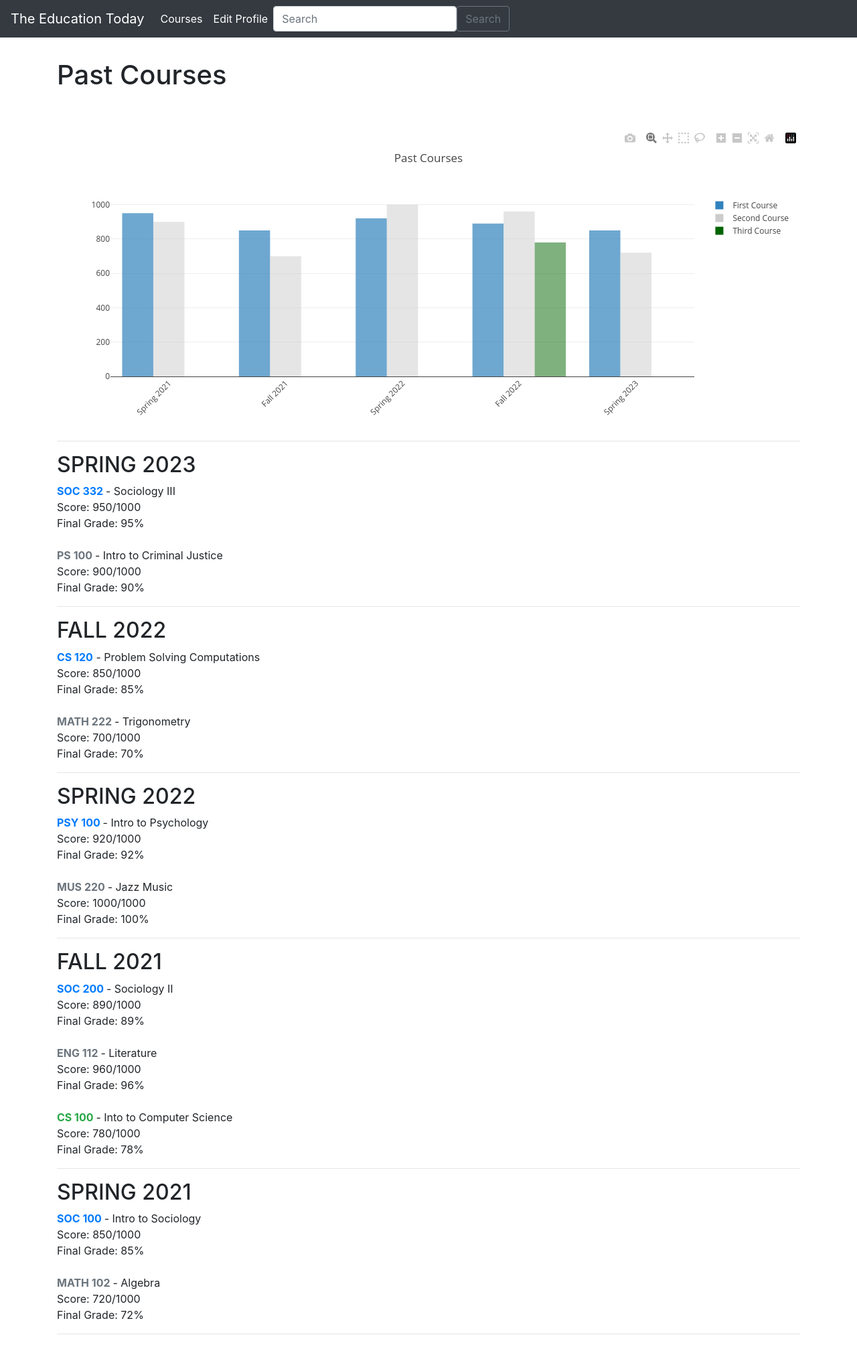
After one commit to MikaMika2003/Django---The-Education-Today, a Django app: page /students/past_courses/ in a window 1280 px wide. The commit adds this page. Shown: the whole page at 67% size. Run offline with Django 4.2, Linux system fonts and the light colour scheme; some libraries are stand-ins or nearby versions.

Commit message:
Phase 3 Req. 1-5 complete

```diff
--- a/students/templates/students/course_detail.html
+++ b/students/templates/students/course_detail.html
@@ -39,9 +39,9 @@
             <div class="col-md-4 mb-4">
                 <div class="card">
                     <div class="card-body">
-                        <h5 class="card-title">Lessons</h5>
-                        <p class="card-text">Fun learning experience!!</p>
-                        <a href="#" class="btn btn-secondary">View Lessons</a>
+                        <h5 class="card-title">Grades</h5>
+                        <p class="card-text">Check out how you are doing!!</p>
+                        <a href="{% url 'students:grades' course_id=course.id %}" class="btn btn-secondary">View Grades</a>
                     </div>
                 </div>
             </div>
--- a/students/templates/students/courses.html
+++ b/students/templates/students/courses.html
@@ -11,6 +11,8 @@
 <div class="container my-2">
 
     <h1>Courses</h1>
+    <br/>
+    <h4>Current Semester: Fall 2023</h4>
     <hr>
 
     {% for student_course in courses %}
@@ -23,6 +25,8 @@
 
     {% endfor %}
 
+
+
 </div>
 
 
--- /dev/null
+++ b/students/templates/students/past_courses.html
@@ -0,0 +1,165 @@
+{% extends "students/base.html" %}
+
+<title>
+    {% block title %}
+        Past Courses
+    {% endblock %}
+</title>
+
+{% block content %}
+<br/>
+<div class="container my-2">
+
+    <h1>Past Courses</h1>
+    <br/><br/>
+
+    <head>
+        <!-- Load plotly.js into the DOM -->
+        <script src='https://cdn.plot.ly/plotly-2.27.0.min.js'></script>
+    </head>
+
+    <body>
+        <div id='myDiv'><!-- Plotly chart will be drawn inside this DIV --></div>
+    </body>
+    <hr>
+
+    <h2>SPRING 2023</h2>
+
+    <strong class="text-primary">SOC 332 </strong> - Sociology III
+    <br/>
+    Score: 950/1000
+    <br/>
+    Final Grade: 95%
+    <br/><br/>
+
+    <strong class="text-secondary">PS 100 </strong> - Intro to Criminal Justice
+    <br/>
+    Score: 900/1000
+    <br/>
+    Final Grade: 90%
+    <hr>
+
+    <h2>FALL 2022</h2>
+
+    <strong class="text-primary">CS 120</strong> - Problem Solving Computations
+    <br/>
+    Score: 850/1000
+    <br/>
+    Final Grade: 85%
+    <br/><br/>
+
+    <strong class="text-secondary">MATH 222 </strong> - Trigonometry
+    <br/>
+    Score: 700/1000
+    <br/>
+    Final Grade: 70%
+    <hr>
+
+    <h2>SPRING 2022</h2>
+
+    <strong class="text-primary">PSY 100 </strong> - Intro to Psychology
+    <br/>
+    Score: 920/1000
+    <br/>
+    Final Grade: 92%
+    <br/><br/>
+
+    <strong class="text-secondary">MUS 220 </strong> - Jazz Music
+    <br/>
+    Score: 1000/1000
+    <br/>
+    Final Grade: 100%
+    <hr>
+
+
+    <h2>FALL 2021</h2>
+    <strong class="text-primary">SOC 200 </strong> - Sociology II
+    <br/>
+    Score: 890/1000
+    <br/>
+    Final Grade: 89%
+    <br/><br/>
+
+    <strong class="text-secondary">ENG 112 </strong> - Literature
+    <br/>
+    Score: 960/1000
+    <br/>
+    Final Grade: 96%
+    <br/><br/>
+
+    <strong class="text-success">CS 100 </strong> - Into to Computer Science
+    <br/>
+    Score: 780/1000
+    <br/>
+    Final Grade: 78%
+    <hr>
+
+
+    <h2>SPRING 2021</h2>
+    <strong class="text-primary">SOC 100 </strong> - Intro to Sociology
+    <br/>
+    Score: 850/1000
+    <br/>
+    Final Grade: 85%
+    <br/><br/>
+
+    <strong class="text-secondary">MATH 102 </strong> - Algebra
+    <br/>
+    Score: 720/1000
+    <br/>
+    Final Grade: 72%
+    <hr>
+
+
+</div>
+<script>
+    var trace1 = {
+        x: ['Spring 2021', 'Fall 2021', 'Spring 2022', 'Fall 2022', 'Spring 2023'],
+        y: [950, 850, 920, 890, 850],
+        type: 'bar',
+        name: 'First Course',
+        marker: {
+          color: 'rgb(49,130,189)',
+          opacity: 0.7,
+        }
+      };
+
+      var trace2 = {
+        x: ['Spring 2021', 'Fall 2021', 'Spring 2022', 'Fall 2022', 'Spring 2023'],
+        y: [900, 700, 1000, 960, 720],
+        type: 'bar',
+        name: 'Second Course',
+        marker: {
+          color: 'rgb(204,204,204)',
+          opacity: 0.5
+        }
+      };
+
+      var trace3 = {
+        x: ['Spring 2021', 'Fall 2021', 'Spring 2022', 'Fall 2022', 'Spring 2023'],
+        y: [0, 0, 0, 780, 0, 0],
+        type: 'bar',
+        name: 'Third Course',
+        marker: {
+          color: 'rgb(0, 100, 0)',
+          opacity: 0.5
+        }
+      };
+
+      var data = [trace1, trace2, trace3];
+
+      var layout = {
+        title: 'Past Courses',
+        xaxis: {
+          tickangle: -45
+        },
+        barmode: 'group'
+      };
+
+      Plotly.newPlot('myDiv', data, layout);
+
+
+</script>
+
+
+{%endblock %}
--- a/students/urls.py
+++ b/students/urls.py
@@ -28,11 +28,15 @@ urlpatterns = [
     # Quiz and lessons
     path("quiz_list/<int:course_id>/", views.quizList, name="quiz_list"),
     path("quiz_view/<str:id>/", views.quizView, name="quiz_view"),
-    path('grades/<int:grade_id>/', views.grades, name="grades"),
+    #path('grades/<int:grade_id>/', views.grades, name="grades"),
 
     #Courses
     path('courses/', views.courses, name="courses"),
     path('courses/<int:course_id>/', views.course_detail, name="course_detail"),
+
+    # Grades
+    path('courses/<int:course_id>/grades/', views.grades, name="grades"),
+    path('past_courses/', views.past_courses, name="past_courses"),
 
     #Search
     path('search', views.search, name="search"),
--- a/students/views.py
+++ b/students/views.py
@@ -225,19 +225,33 @@ def quizView(request, id):
 
         return redirect(reverse('students:quiz_view', args=[id]))
 
-    if grade is not None and grade.attempts >= max_attempts:
+    '''if grade is not None and grade.attempts >= max_attempts:
         # Redirect or display a message to inform the user
-        return redirect(reverse('students:grades',  args=[grade.id])) # Redirect to the quiz list or another page
+        return redirect(reverse('students:quiz_list',  args=[grade.id])) # Redirect to the quiz list or another page'''
 
     remaining_attempts = max_attempts - (grade.attempts if grade else 0)
 
     context = {"questions": questions, "quiz": quiz, "grade": grade, "remaining_attempts": remaining_attempts}
     return render(request, "students/quiz_view.html", context)
 
+def grades(request, course_id):
+    course = Course.objects.get(pk=course_id)
+    quizzes = Quiz.objects.filter(course=course).order_by('-date_added')
+    grades = Grade.objects.filter(quiz__in=quizzes, student=request.user).order_by('quiz__date_added')
 
-def grades(request, grade_id):
+
+
+    context = {"course": course, "quizzes": quizzes, "grades": grades}
+    return render(request, "students/grades.html", context)
+
+def past_courses(request):
+
+    return render(request, "students/past_courses.html")
+
+'''def grades(request, grade_id):
     grade = Grade.objects.get(pk=grade_id)
     max_attempts = 3  # Set this to the maximum number of attempts allowed
 
+
     context = {"grade": grade, "max_attempts": max_attempts}
-    return render(request, "students/grades.html", context)
+    return render(request, "students/grades.html", context)'''
--- a/teachers/models.py
+++ b/teachers/models.py
@@ -1,4 +1,3 @@
-import uuid
 from django.db import models
 from django.contrib.auth.models import AbstractUser, User
 from django.urls import reverse
@@ -14,6 +13,7 @@ class Course(models.Model):
     subject_name = models.CharField(max_length=255, default="Intro to Art History")
     teacher = models.ForeignKey(User, on_delete=models.CASCADE)
     created_at = models.DateTimeField(auto_now_add=True)
+    #semester = models.CharField(max_length=20, default="Fall 2023")
 
     def __str__(self):
         return self.name
@@ -28,6 +28,7 @@ class Quiz(models.Model):
     title = models.CharField(max_length=255)
     author = models.ForeignKey(User, on_delete=models.CASCADE)
     date_added = models.DateTimeField(auto_now_add=True)
+    weight = models.IntegerField(default=100)
 
     def __str__(self):
         return self.title
@@ -42,6 +43,8 @@ class Question(models.Model):
     op3 = models.CharField(max_length=200,null=True)
     op4 = models.CharField(max_length=200,null=True)
     ans = models.IntegerField(choices=[(1, 'Option 1'), (2, 'Option 2'), (3, 'Option 3'), (4, 'Option 4')])
+    points = models.IntegerField(default=1)
+
 
     def __str__(self):
         return self.quiz.title
--- a/teachers/views.py
+++ b/teachers/views.py
@@ -185,6 +185,7 @@ def quiz(request, id):
     grades = Grade.objects.filter(quiz=quiz)
     course = Course.objects.get(id=id)
 
+
     # Calculate additional data for display
     highest_score = grades.aggregate(Max('grade'))['grade__max']
     lowest_score = grades.aggregate(Min('grade'))['grade__min']
@@ -213,6 +214,7 @@ def quiz(request, id):
 def quizView(request, id):
     quiz = Quiz.objects.get(pk=id)
     questions = Question.objects.filter(quiz=quiz)
+
     if request.method == 'POST':
         question = request.POST.get('question_text')
         op1 = request.POST.get('op1')
@@ -223,6 +225,8 @@ def quizView(request, id):
         Question.objects.create(
             quiz=quiz, question_text=question, op1=op1, op2=op2, op3=op3, op4=op4, ans=ans
         )
+
+
         return redirect(reverse('teachers:quiz_view', args=[id]))
     context = {"questions":questions, "quiz":quiz}
     return render(request, "teachers/quiz_view.html", context)
```
Also changed, not shown: students/templates/students/grades.html (+41 -7 lines), students/templates/students/main.html (+4 -13 lines), teachers/templates/teachers/quiz_view.html (+7 -1 lines), account/migrations/0023_delete_customuser2.py (added), db.sqlite3, teachers/migrations/0013_question_weights_quiz_weight.py (added), teachers/migrations/0014_remove_question_weights_question_points_and_more.py (added).
